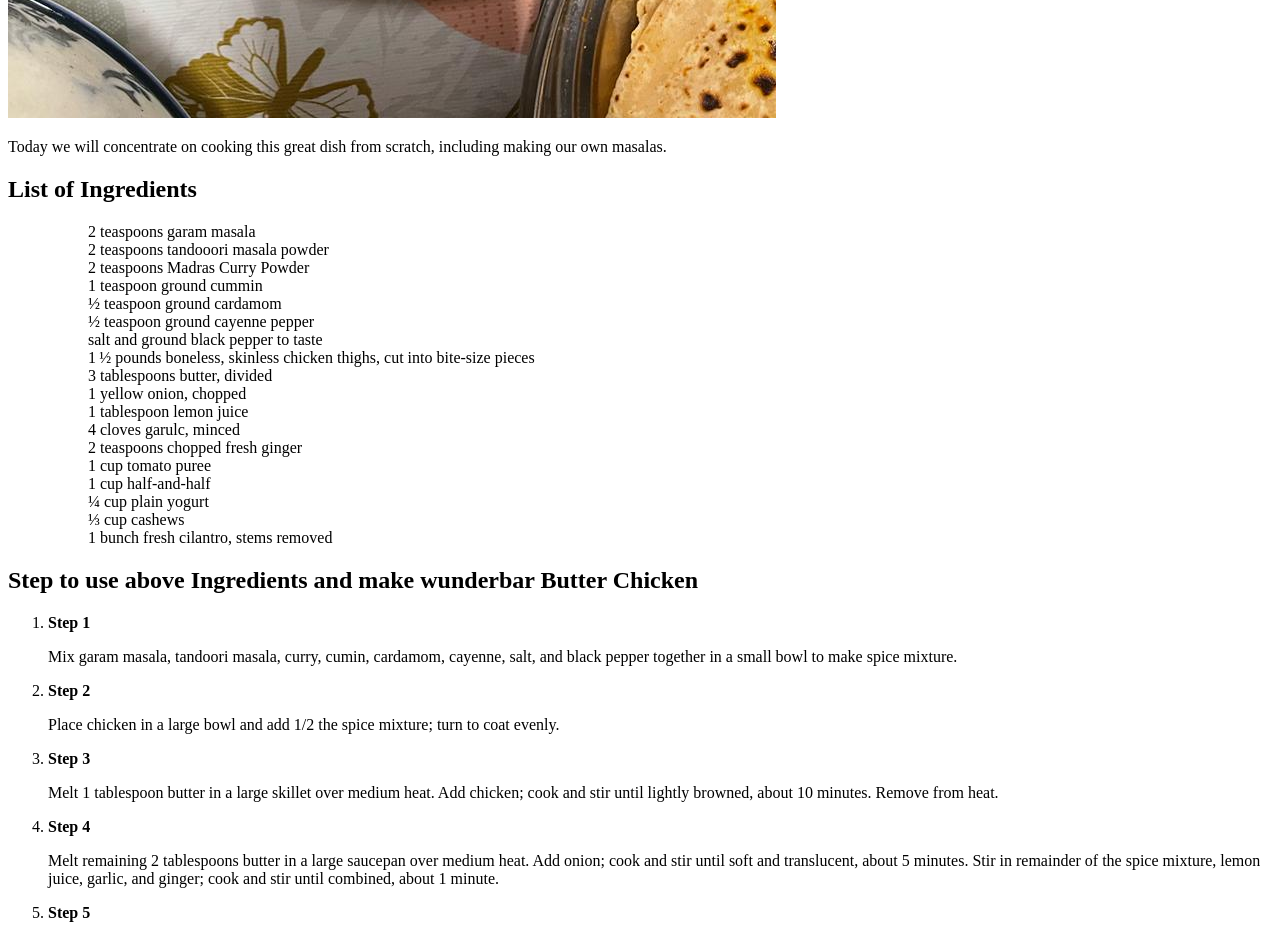
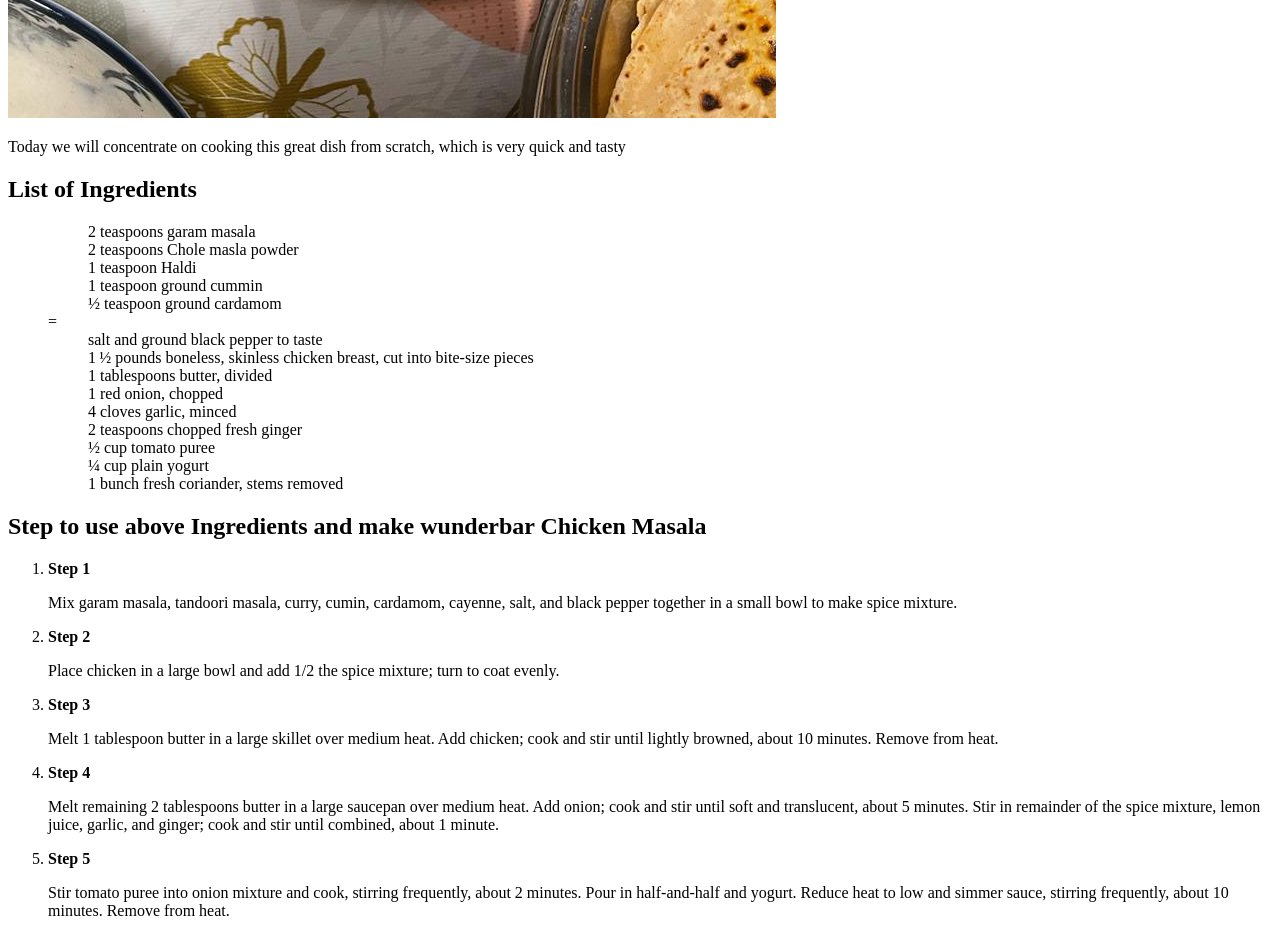
Before and after one commit to ankitodin/odin-recipes, a plain HTML site: page recipes/chicken_masala.html in a window 1280 px wide. Shown: the part 1020-1953 px from the top of the page. Drawn offline with Linux system fonts and the light colour scheme.

Commit message:
Added More Description

```diff
--- a/recipes/chicken_masala.html
+++ b/recipes/chicken_masala.html
@@ -12,31 +12,27 @@
 
     <img src="../images/Chicken_Masala.jpeg">
 
-    <P>Today we will concentrate on cooking this great dish from scratch, including making our own masalas. </P>
+    <P>Today we will concentrate on cooking this great dish from scratch, which is very quick and tasty </P>
     <h2>List of Ingredients</h2>
 
     <ol>
         <ul>2 teaspoons garam masala</ul>
-        <ul>2 teaspoons tandooori masala powder</ul>
-        <ul>2 teaspoons Madras Curry Powder</ul>
+        <ul>2 teaspoons Chole masla powder</ul>
+        <ul>1 teaspoon Haldi</ul>
         <ul>1 teaspoon ground cummin</ul>
         <ul>½ teaspoon ground cardamom</ul>
-        <ul>½ teaspoon ground cayenne pepper</ul>
-        <ul>salt and ground black pepper to taste</ul>
-        <ul>1 ½ pounds boneless, skinless chicken thighs, cut into bite-size pieces</ul>
-        <ul>3 tablespoons butter, divided</ul>
-        <ul>1 yellow onion, chopped</ul>
-        <ul>1 tablespoon lemon juice</ul>
-        <ul>4 cloves garulc, minced</ul>
+=       <ul>salt and ground black pepper to taste</ul>
+        <ul>1 ½ pounds boneless, skinless chicken breast, cut into bite-size pieces</ul>
+        <ul>1 tablespoons butter, divided</ul>
+        <ul>1 red onion, chopped</ul>
+        <ul>4 cloves garlic, minced</ul>
         <ul>2 teaspoons chopped fresh ginger</ul>
-        <ul>1 cup tomato puree</ul>
-        <ul>1 cup half-and-half</ul>
+        <ul>½ cup tomato puree</ul>
         <ul>¼ cup plain yogurt</ul>
-        <ul>⅓ cup cashews</ul>
-        <ul>1 bunch fresh cilantro, stems removed</ul>
+        <ul>1 bunch fresh coriander, stems removed</ul>
     </ol>
 
-    <h2> Step to use above Ingredients and make wunderbar Butter Chicken</h2>
+    <h2> Step to use above Ingredients and make wunderbar Chicken Masala</h2>
 
     <ol>
         <li><b>Step 1</b></li>
```
